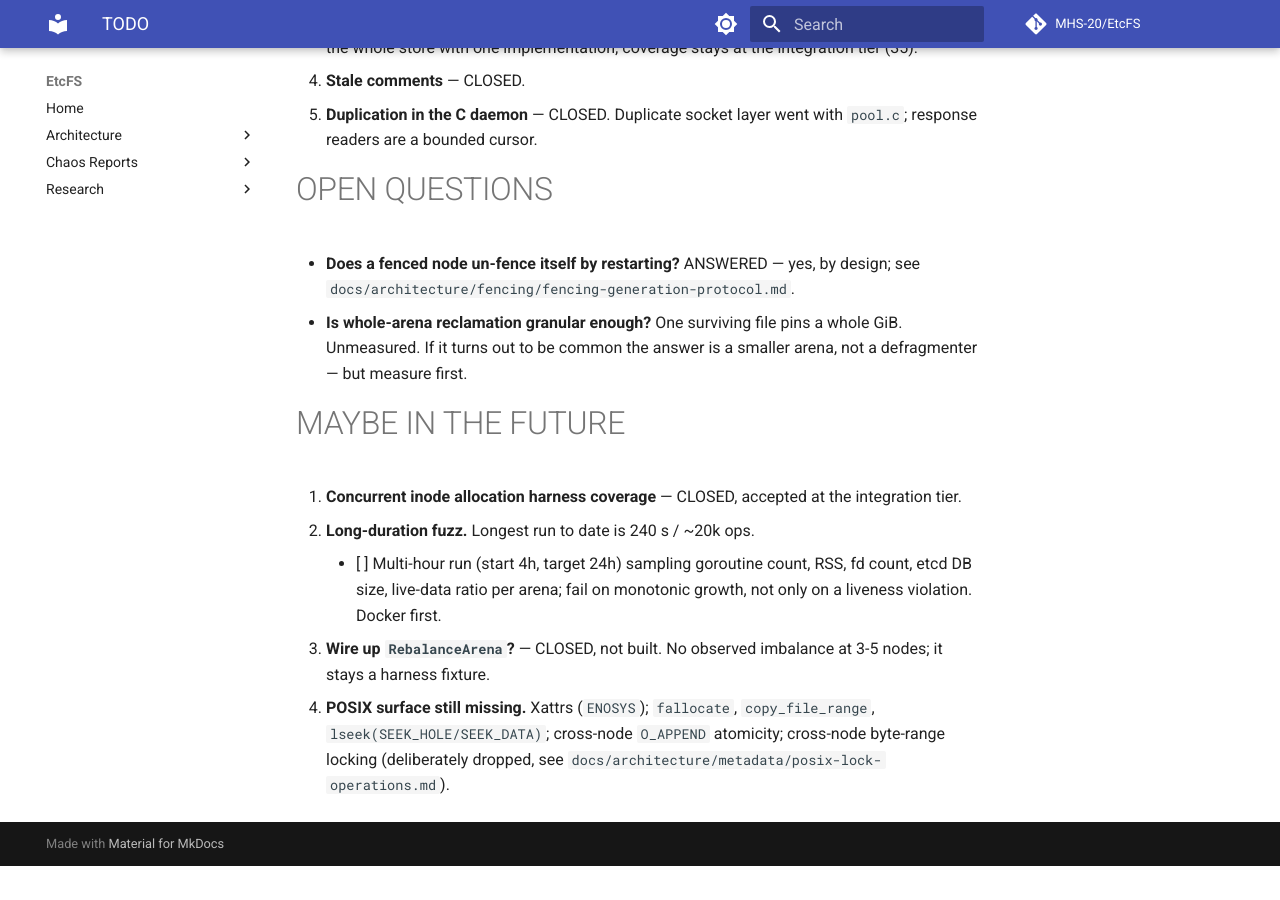
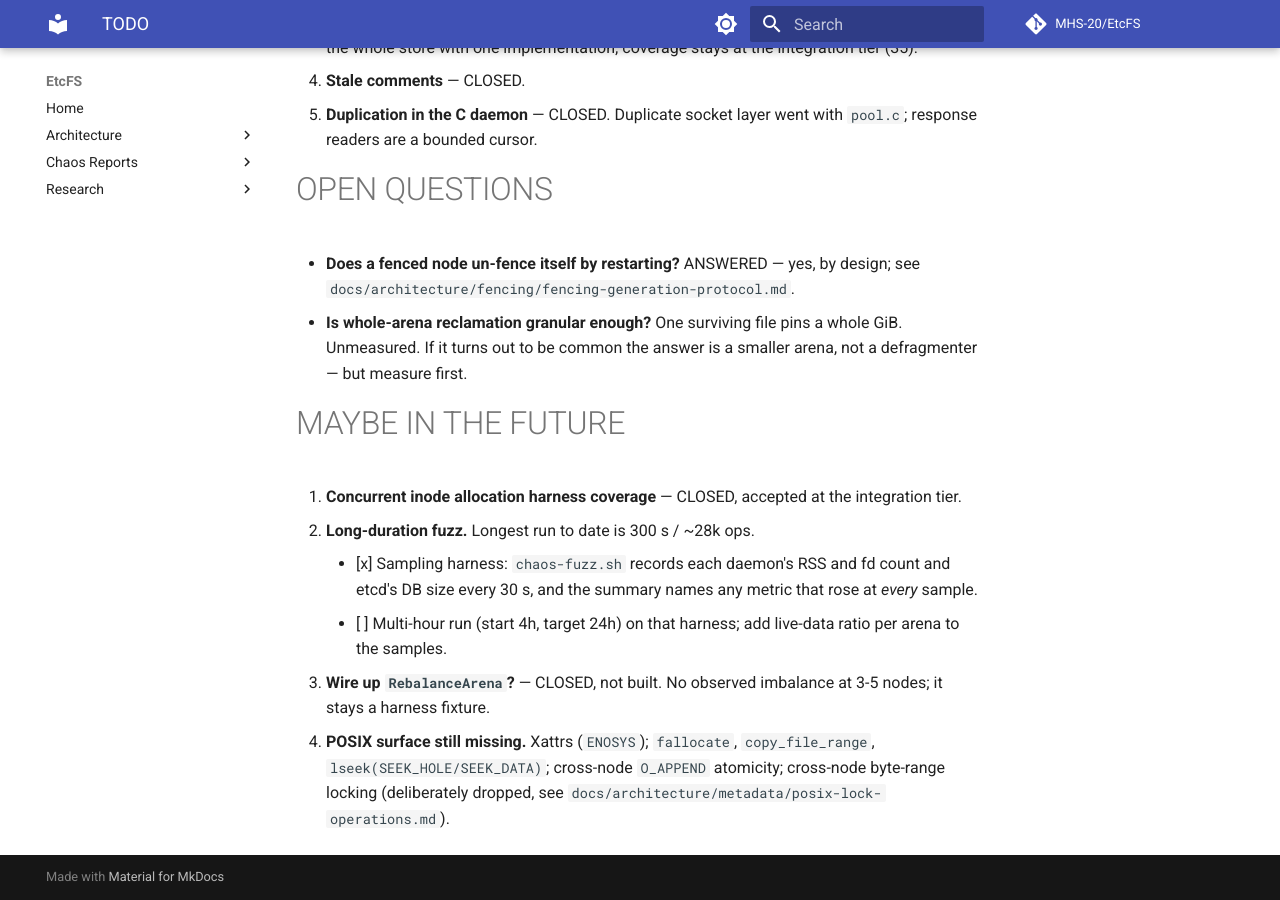
Before and after one commit to MHS-20/EtcFS, an MkDocs documentation site: the page built from docs/TODO.md, in a window 1280 px wide and 900 px high, scrolled down 2842 px. Built offline with MkDocs 1.6.1 and Material for MkDocs 9.7.7, drawn with Linux system fonts in a browser that asks for light colours; comment, search, counter and statistics services are not loaded; before the commit the page ends 3708 px from its top, so only the background shows below that.

Commit message:
test(fuzz): sampled daemon memory, fds and etcd size for slow leaks

```diff
--- a/docs/TODO.md
+++ b/docs/TODO.md
@@ -67,7 +67,8 @@ correctness problem; nothing is.
 # MAYBE IN THE FUTURE
 
 35. **Concurrent inode allocation harness coverage** — CLOSED, accepted at the integration tier.
-36. **Long-duration fuzz.** Longest run to date is 240 s / ~20k ops.
-    - [ ] Multi-hour run (start 4h, target 24h) sampling goroutine count, RSS, fd count, etcd DB size, live-data ratio per arena; fail on monotonic growth, not only on a liveness violation. Docker first.
+36. **Long-duration fuzz.** Longest run to date is 300 s / ~28k ops.
+    - [x] Sampling harness: `chaos-fuzz.sh` records each daemon's RSS and fd count and etcd's DB size every 30 s, and the summary names any metric that rose at *every* sample.
+    - [ ] Multi-hour run (start 4h, target 24h) on that harness; add live-data ratio per arena to the samples.
 37. **Wire up `RebalanceArena`?** — CLOSED, not built. No observed imbalance at 3-5 nodes; it stays a harness fixture.
 38. **POSIX surface still missing.** Xattrs (`ENOSYS`); `fallocate`, `copy_file_range`, `lseek(SEEK_HOLE/SEEK_DATA)`; cross-node `O_APPEND` atomicity; cross-node byte-range locking (deliberately dropped, see `docs/architecture/metadata/posix-lock-operations.md`).
```
Also changed, not shown: 1 other file.
